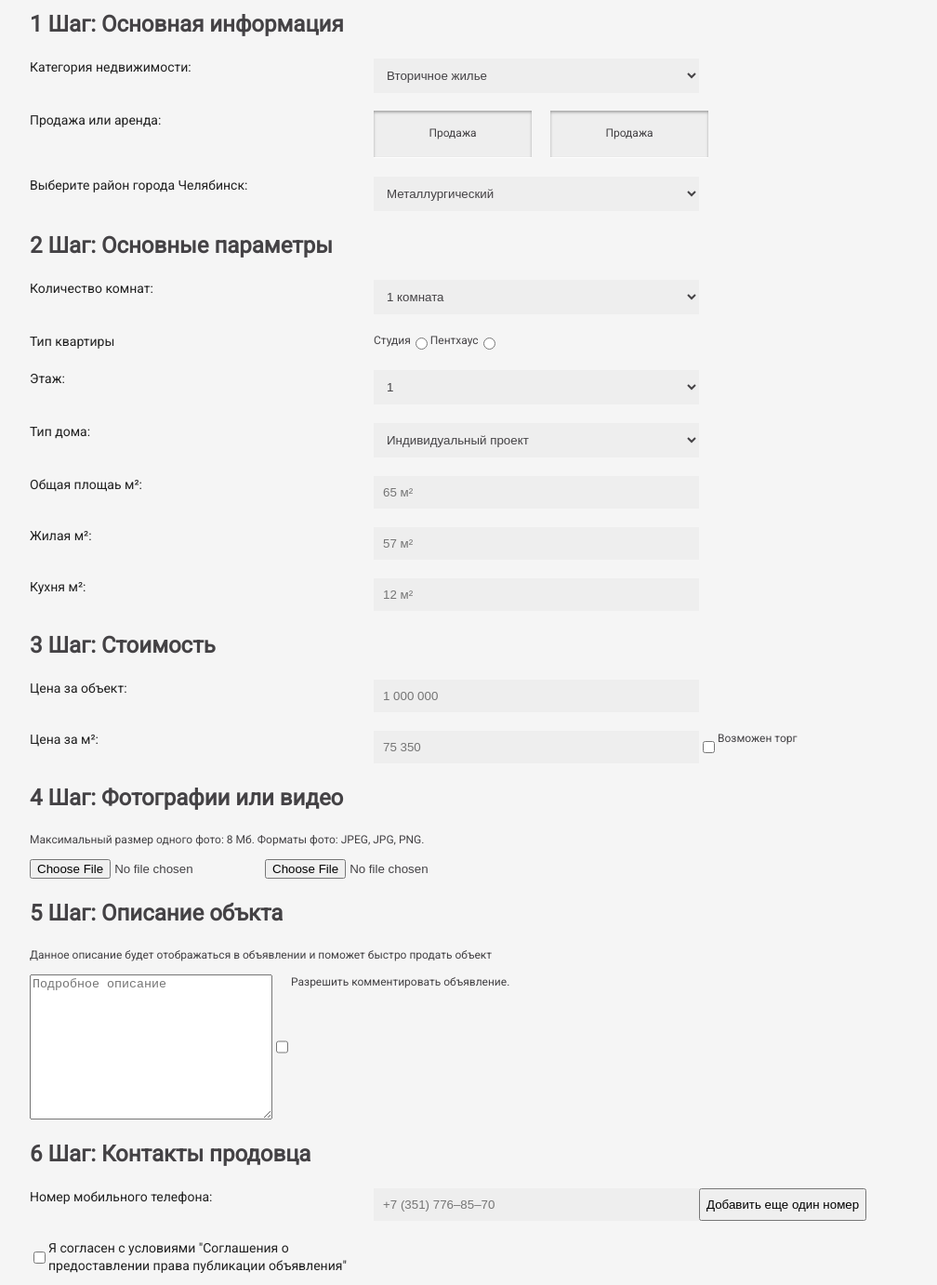
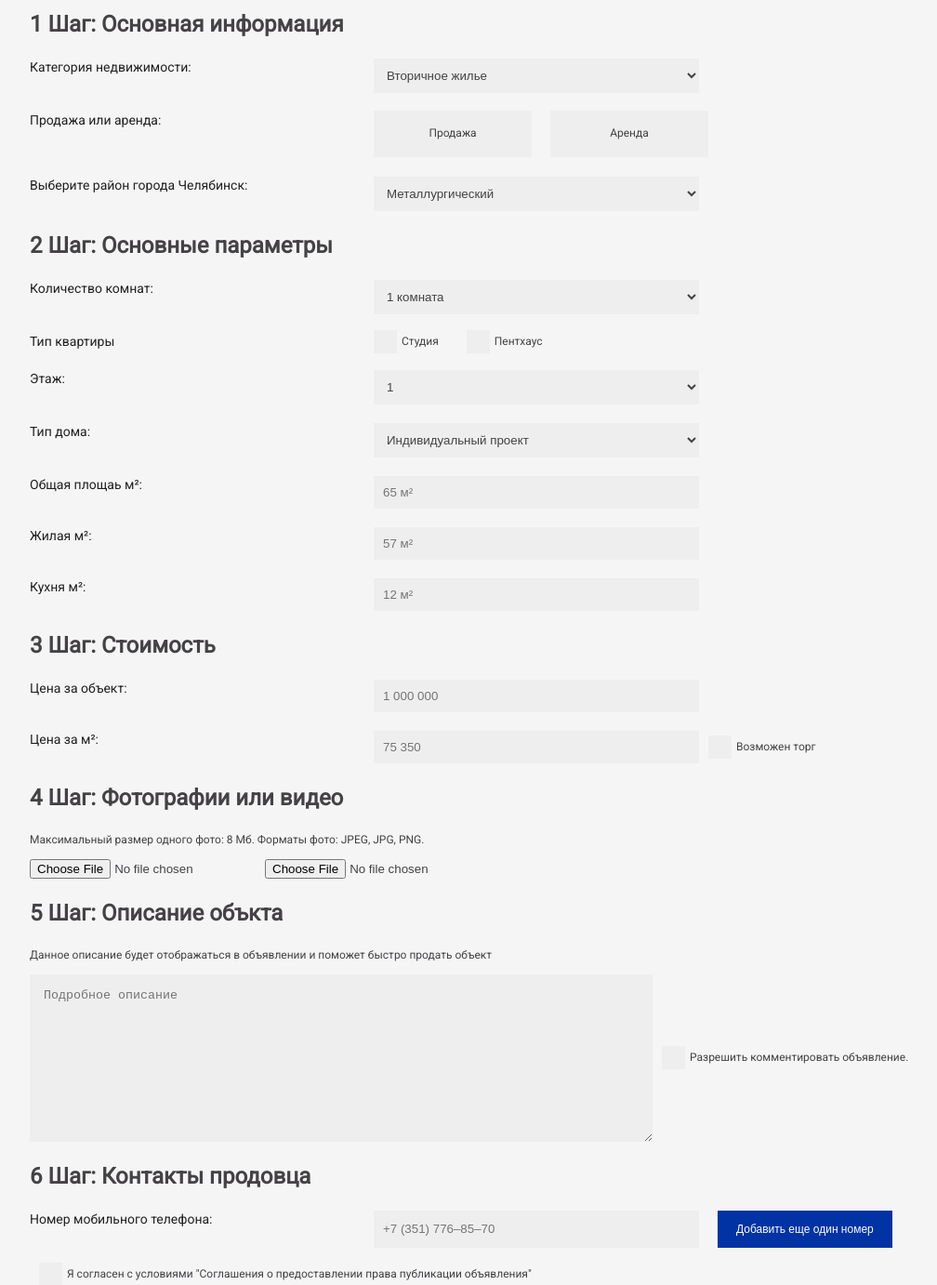
Before and after one commit to mrDen4/sigma, a plain HTML site: page build/apartform.html in a window 1280 px wide. Shown: the part 300-1682 px from the top of the page at 93% size, without its empty margins (48-1056 px from the left). Drawn offline with nearby package versions, Linux system fonts and the light colour scheme.

Commit message:
add apartform styles

```diff
--- a/build/apartform.html
+++ b/build/apartform.html
@@ -84,9 +84,9 @@
                     <div class="form__block form__block--btns">
                         <label class="block__label">Продажа или аренда:</label>
                         <input id="sell" name="sell-rent" value="sell" type="radio" class="block__radio">
-                        <label for="sell" class="block__radio-label">Продажа</label>
+                        <label for="sell" class="block__radio-label block__radio-label--sell">Продажа</label>
                         <input id="rent" name="sell-rent" value="rent" type="radio" class="block__radio">
-                        <label for="rent" class="block__radio-label">Аренда</label>
+                        <label for="rent" class="block__radio-label block__radio-label--rent">Аренда</label>
                     </div>
                     <div class="form__block">
                         <label for="area" class="block__label">Выберите район города Челябинск:</label>
@@ -105,10 +105,10 @@
                     </div>
                     <div class="form__block">
                         <label class="block__label">Тип квартиры</label>
+                        <input id="studio" name="type-appart" value="studio" type="radio" class="block__radio">
                         <label for="studio" class="block__radio-label">Студия</label>
-                        <input id="studio" name="type-appart" value="studio" type="radio" class="block__radio">
+                        <input id="penthouse" name="type-appart" value="penthouse" type="radio" class="block__radio">
                         <label for="penthouse" class="block__radio-label">Пентхаус</label>
-                        <input id="penthouse" name="type-appart" value="penthouse" type="radio" class="block__radio">
                     </div>
                     <div class="form__block">
                         <label for="floor" class="block__label">Этаж:</label>
@@ -144,7 +144,8 @@
                     <div class="form__block">
                         <label for="price-metr" class="block__label">Цена за м²:</label>
                         <input type="text" class="block__inp" placeholder="75 350">
-                        <input type="checkbox" class="block__inp-check"> Возможен торг
+                        <input id="check" type="checkbox" class="block__inp-check">
+                        <label for="check" class="block__check-label">Возможен торг</label>
                     </div>
                     <h2 class="form__title">4 Шаг: Фотографии или видео</h2>
                     <p class="form__text">
@@ -160,19 +161,20 @@
                     </p>
                     <div class="form__block">
                         <textarea name="about" id="about" cols="30" rows="10" class="block__textarea" placeholder="Подробное описание"></textarea>
-                        <input type="checkbox" class="block__inp-check"> Разрешить комментировать объявление.
+                        <input id="accept-comment" type="checkbox" class="block__inp-check">
+                        <label for="accept-comment" class="block__check-label">Разрешить комментировать объявление.</label>
                     </div>
                     <h2 class="form__title">6 Шаг: Контакты продовца</h2>
                     <div class="form__block">
                         <label for="mobile" class="block__label">Номер мобильного телефона:</label>
                         <input type="text" class="block__inp" placeholder="+7 (351) 776‒85‒70">
-                        <button class="block__btn">Добавить еще один номер</button>
+                        <button class="btn block__btn">Добавить еще один номер</button>
                     </div>
                     <div class="form__block">
-                        <input type="checkbox" class="block__inp-check">
-                        <lable class="block__label">Я согласен с условиями "Соглашения о предоставлении права публикации объявления"</lable>
+                        <input id="accept-conf" type="checkbox" class="block__inp-check">
+                        <label for="accept-conf" class="block__check-label">Я согласен с условиями "Соглашения о предоставлении права публикации объявления"</label>
                     </div>
-                    <button class="form__btn">Разместить объявление</button>
+                    <button class="btn form__btn">Разместить объявление</button>
                 </form>
             </div>
         </section>
--- a/src/styles/layout/_apartform.scss
+++ b/src/styles/layout/_apartform.scss
@@ -26,6 +26,47 @@
             width: 370px;
         }
 
+        .block__radio-label, .block__check-label {
+            display: flex;
+            align-items: center;
+            justify-content: center;
+            cursor: pointer;
+            position: relative;
+            margin-right: 30px;
+            margin-left: 30px;
+
+            &:before {
+                content: "";
+                display: flex;
+                align-items: center;
+                justify-content: center;
+                width: 25px;
+                height: 25px;
+                margin-right: 25px;
+                position: absolute;
+                left: -30px;
+                background-color: #EEEEEE;
+            }
+        }
+
+        .block__check-label {
+            margin-left: 40px;
+        }
+
+        .block__radio:checked + .block__radio-label:before {
+            content: "Да";
+            color: $blue;
+        }
+
+        .block__inp-check:checked + .block__check-label:before {
+            content: "Да";
+            color: $blue;
+        }
+
+        .block__radio, .block__inp-check {
+            display: none;
+        }
+
         &--btns {
             .block__radio-label {
                 display: inline-block;
@@ -34,6 +75,7 @@
                 width: 170px;
                 height: 50px;
                 margin-right: 20px;
+                margin-left: 0;
 
                 &:before {
                     content: "Продажа";
@@ -47,20 +89,40 @@
                     left: 0;
                     bottom: 1px;
                     background-color: #EEEEEE;
-                    box-shadow: inset 0px 2px 3px 0px rgba(0, 0, 0, .3), 0px 1px 0px 0px rgba(255, 255, 255, .8);
                 }
 
-                .block__radio:checked + .block__radio-label:before {
-                        content: "Продажа";
-                        color: #ffffff;
-                        background: $blue;
-                    }
+                &--rent:before {
+                    content: "Аренда";
+                }
+            }
 
+            .block__radio:checked + .block__radio-label--sell:before {
+                content: "Продажа";
+                color: #ffffff;
+                background: $blue;
+            }
+
+            .block__radio:checked + .block__radio-label--rent:before {
+                content: "Аренда";
+                color: #ffffff;
+                background: $blue;
             }
 
             .block__radio {
                 display: none;
             }
         }
+
+        .block__textarea {
+            background: #EEEEEE;
+            color: $black;
+            padding: 15px;
+            width: 670px;
+            border: none;
+        }
+
+        .block__btn {
+            margin-left: 20px;
+        }
     }
 }
```
Also changed, not shown: src/template/apartform.html (+12 -10 lines), build/assets/styles/main.css.
